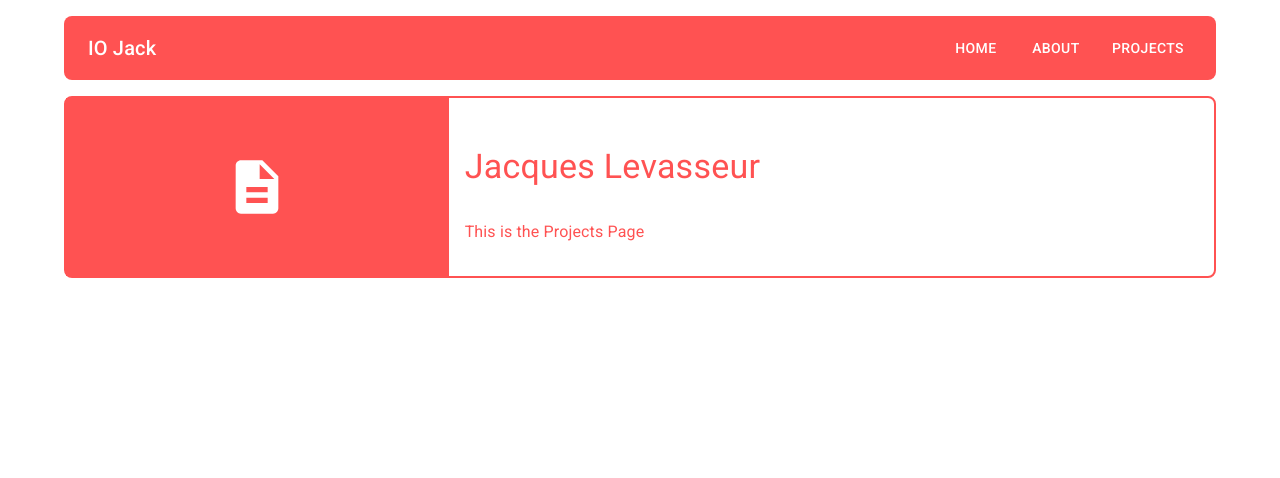
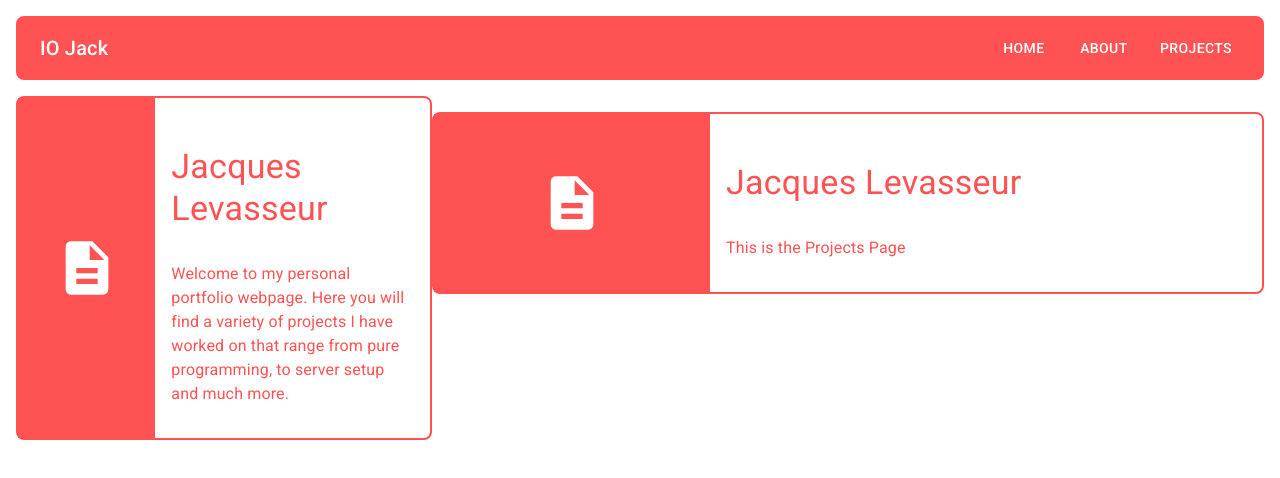
Before and after one commit to FrostByte-Dev/portfolio-react, a React (Vite) app: page /portfolio-react/Projects in a window 1280 px wide. Shown: the top 478 px of the page. Built offline with nearby package versions, Linux system fonts and the light colour scheme.

Commit message:
Updated formatting on all files

```diff
--- a/index.html
+++ b/index.html
@@ -3,7 +3,10 @@
   <head>
     <meta charset="UTF-8" />
     <link rel="icon" type="image/svg+xml" href="/vite.svg" />
-    <link rel="stylesheet" href="https://fonts.googleapis.com/css?family=Roboto:300,400,500,700&display=swap" />
+    <link
+      rel="stylesheet"
+      href="https://fonts.googleapis.com/css?family=Roboto:300,400,500,700&display=swap"
+    />
     <meta name="viewport" content="width=device-width, initial-scale=1.0" />
     <title>IO Jack</title>
   </head>
--- a/src/App.tsx
+++ b/src/App.tsx
@@ -1,17 +1,27 @@
-import Container from '@mui/material/Container';
-import Box from '@mui/material/Box';
-import TopBar from './components/TopBar';
-import { Outlet } from 'react-router-dom';
+import Box from "@mui/material/Box";
+import TopBar from "./components/TopBar";
+import { Outlet } from "react-router-dom";
+import { Grid } from "@mui/material";
+import BannerCard from "./components/BannerCard";
 
 function App() {
   return (
-    <Box>
-      <Container maxWidth="lg">
-        <TopBar />
-        <Outlet />
-      </Container>
+    <Box m={2}>
+      <TopBar />
+      <Grid container mt={2}>
+        <Grid item xs={4}>
+          <BannerCard>
+            Welcome to my personal portfolio webpage. Here you will find a
+            variety of projects I have worked on that range from pure
+            programming, to server setup and much more.
+          </BannerCard>
+        </Grid>
+        <Grid item xs={8}>
+          <Outlet />
+        </Grid>
+      </Grid>
     </Box>
   );
 }
 
-export default App
+export default App;
--- a/src/main.tsx
+++ b/src/main.tsx
@@ -1,38 +1,38 @@
-import React from 'react'
-import ReactDOM from 'react-dom/client'
-import {
-  createBrowserRouter,
-  RouterProvider
-} from "react-router-dom";
-import { ThemeProvider } from '@emotion/react';
-import { CssBaseline } from '@mui/material';
-import App from './App.tsx'
-import theme from './theme.tsx';
-import ErrorPage from './pages/ErrorPage/index.tsx';
-import Home from './pages/Home/index.tsx';
-import About from './pages/About/index.tsx';
-import Projects from './pages/Projects/index.tsx';
+import React from "react";
+import ReactDOM from "react-dom/client";
+import { createBrowserRouter, RouterProvider } from "react-router-dom";
+import { ThemeProvider } from "@emotion/react";
+import { CssBaseline } from "@mui/material";
+import App from "./App.tsx";
+import theme from "./theme.tsx";
+import ErrorPage from "./pages/ErrorPage/index.tsx";
+import Home from "./pages/Home/index.tsx";
+import About from "./pages/About/index.tsx";
+import Projects from "./pages/Projects/index.tsx";
 
-const router = createBrowserRouter([
+const router = createBrowserRouter(
+  [
+    {
+      path: "/",
+      element: <App />,
+      errorElement: <ErrorPage />,
+      children: [
+        { index: true, element: <Home /> },
+        { path: "/About", element: <About /> },
+        { path: "/Projects", element: <Projects /> },
+      ],
+    },
+  ],
   {
-    path: "/",
-    element: <App />,
-    errorElement: <ErrorPage />,
-    children: [
-      { index: true, element: <Home/> },
-      { path: "/About", element: <About/> },
-      { path: "/Projects", element: <Projects/> }
-    ]
+    basename: "/portfolio-react",
   }
-], {
-  basename: "/portfolio-react"
-})
+);
 
-ReactDOM.createRoot(document.getElementById('root')!).render(
+ReactDOM.createRoot(document.getElementById("root")!).render(
   <React.StrictMode>
     <ThemeProvider theme={theme}>
       <CssBaseline />
       <RouterProvider router={router} />
     </ThemeProvider>
-  </React.StrictMode>,
-)
+  </React.StrictMode>
+);
--- a/src/pages/About/index.tsx
+++ b/src/pages/About/index.tsx
@@ -5,12 +5,10 @@ function About() {
   return (
     <Grid container mt={2}>
       <Grid item xs={12}>
-                <BannerCard>
-                    This is the About Page
-                </BannerCard>
+        <BannerCard>This is the About Page</BannerCard>
       </Grid>
     </Grid>
   );
 }
 
-export default About
+export default About;
--- a/src/pages/Projects/index.tsx
+++ b/src/pages/Projects/index.tsx
@@ -5,12 +5,10 @@ function Projects() {
   return (
     <Grid container mt={2}>
       <Grid item xs={12}>
-                <BannerCard>
-                    This is the Projects Page
-                </BannerCard>
+        <BannerCard>This is the Projects Page</BannerCard>
       </Grid>
     </Grid>
   );
 }
 
-export default Projects
+export default Projects;
--- a/src/theme.tsx
+++ b/src/theme.tsx
@@ -2,11 +2,11 @@ import { createTheme } from "@mui/material";
 
 //For customizing base mui theme
 const theme = createTheme({
-    palette: {
-        primary: {
-            main: "#FF5252"
-        }
-    }
+  palette: {
+    primary: {
+      main: "#FF5252",
+    },
+  },
 });
 
 export default theme;
```
Also changed, not shown: src/components/BannerCard/index.tsx (+15 -10 lines), src/components/TopBar/index.tsx (+12 -5 lines), src/pages/ErrorPage/index.tsx (+4 -4 lines), src/pages/Home/index.tsx (+4 -4 lines), vite.config.ts (+4 -4 lines), .eslintrc.cjs. Lines whose indentation alone changed are shown as unchanged.
